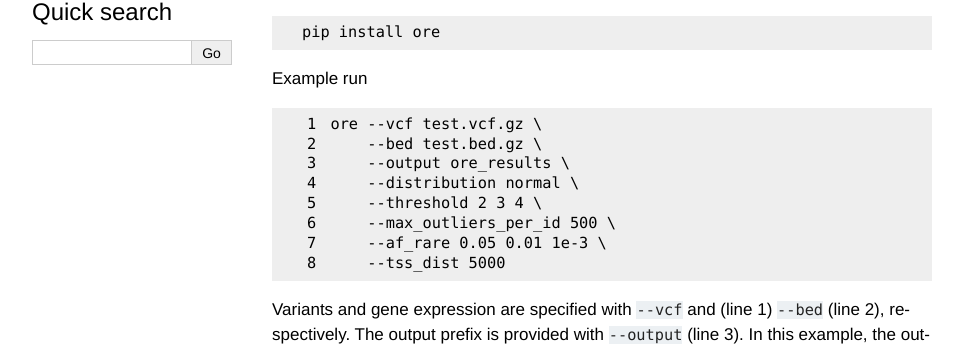
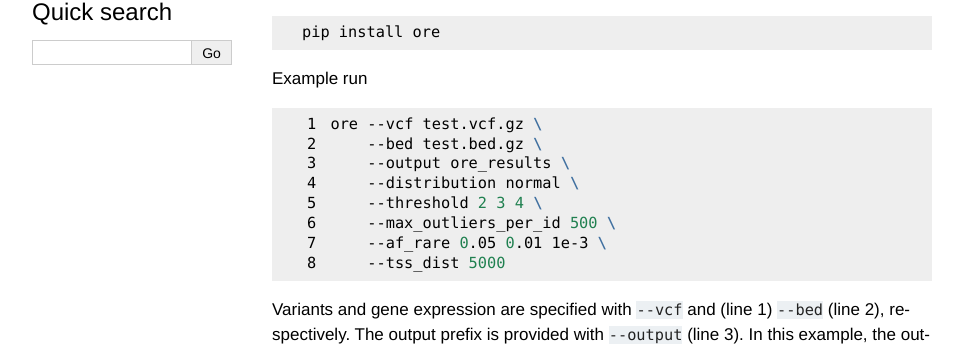
Before and after one commit to frichter/ore, a Sphinx documentation site: the page built from docs/index.rst, in a window 1280 px wide and 900 px high. Shown: the part 313-661 px from the top of the window, without its empty margins (148-1111 px from the left). Built offline with Sphinx 7.4.7, drawn with Linux system fonts in a browser that asks for light colours.

Commit message:
updated README and docs

```diff
--- a/README.rst
+++ b/README.rst
@@ -15,7 +15,7 @@ Then, on the command line, install with
 
 Example run
 
-.. code-block:: none
+.. code-block:: bash
    :linenos:
 
     ore --vcf test.vcf.gz \
@@ -28,7 +28,7 @@ Example run
         --tss_dist 5000
 
 
-Variants and gene expression are specified with :code:`--vcf` and (line 1) :code:`--bed` (line 2), respectively. The output prefix is provided with :code:`--output` (line 3). In this example, the outlier specifications :code:`--distribution` (line 4), `:code:--threshold` (line 5), and :code:`--max_outliers_per_id` (line 6) indicate that outliers are defined using a normal distribution with a z-score more extreme than two, and samples with more than 500 outliers are excluded. Variant information is specified with :code:`--af_rare` (line 7) and :code:`--tss_dist` (line 8) to encode that variants are defined as rare with a intra-cohort allele frequency at varying thresholds (≤ 0.05, 0.01, and 0.001), and to only use variants within 5 kb of the TSS.
+Variants and gene expression are specified with :code:`--vcf` and (line 1) :code:`--bed` (line 2), respectively. The output prefix is provided with :code:`--output` (line 3). In this example, the outlier specifications :code:`--distribution` (line 4), :code:`--threshold` (line 5), and :code:`--max_outliers_per_id` (line 6) indicate that outliers are defined using a normal distribution with a z-score more extreme than two, and samples with more than 500 outliers are excluded. Variant information is specified with :code:`--af_rare` (line 7) and :code:`--tss_dist` (line 8) to encode that variants are defined as rare with a intra-cohort allele frequency at varying thresholds (≤ 0.05, 0.01, and 0.001), and to only use variants within 5 kb of the TSS.
 
 
 Usage, visit the `latest ORE documentation`_ for more
--- a/docs/index.rst
+++ b/docs/index.rst
@@ -25,14 +25,15 @@ To use ORE (outlier-RV enrichment), confirm the following are installed:
 
 Then, on the command line, install with pip_ using
 
-.. code-block:: none
+.. code-block:: bash
 
     pip install ore
 
 Example run
 
-.. code-block:: none
+.. code-block:: bash
    :linenos:
+
 
     ore --vcf test.vcf.gz \
         --bed test.bed.gz \
```
